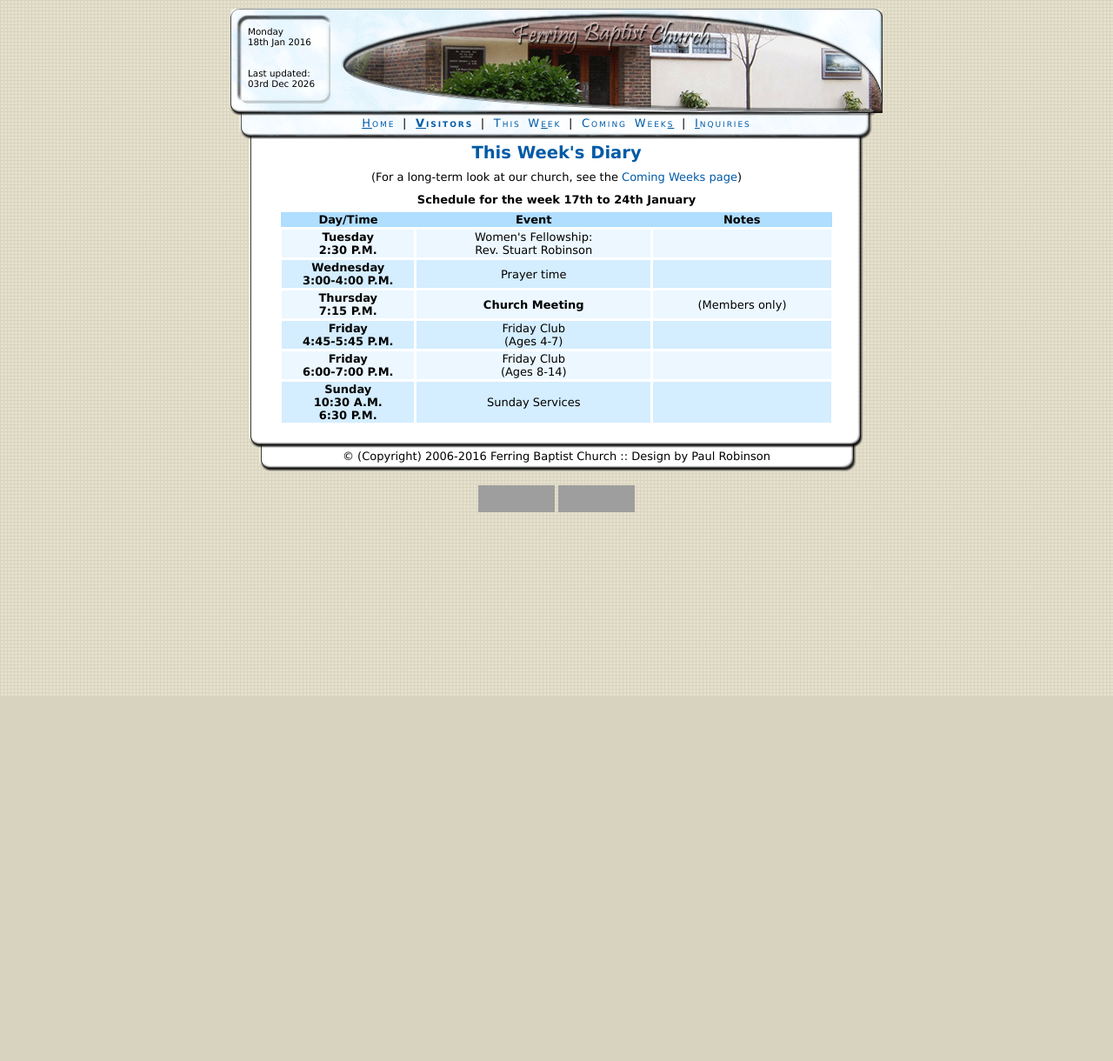
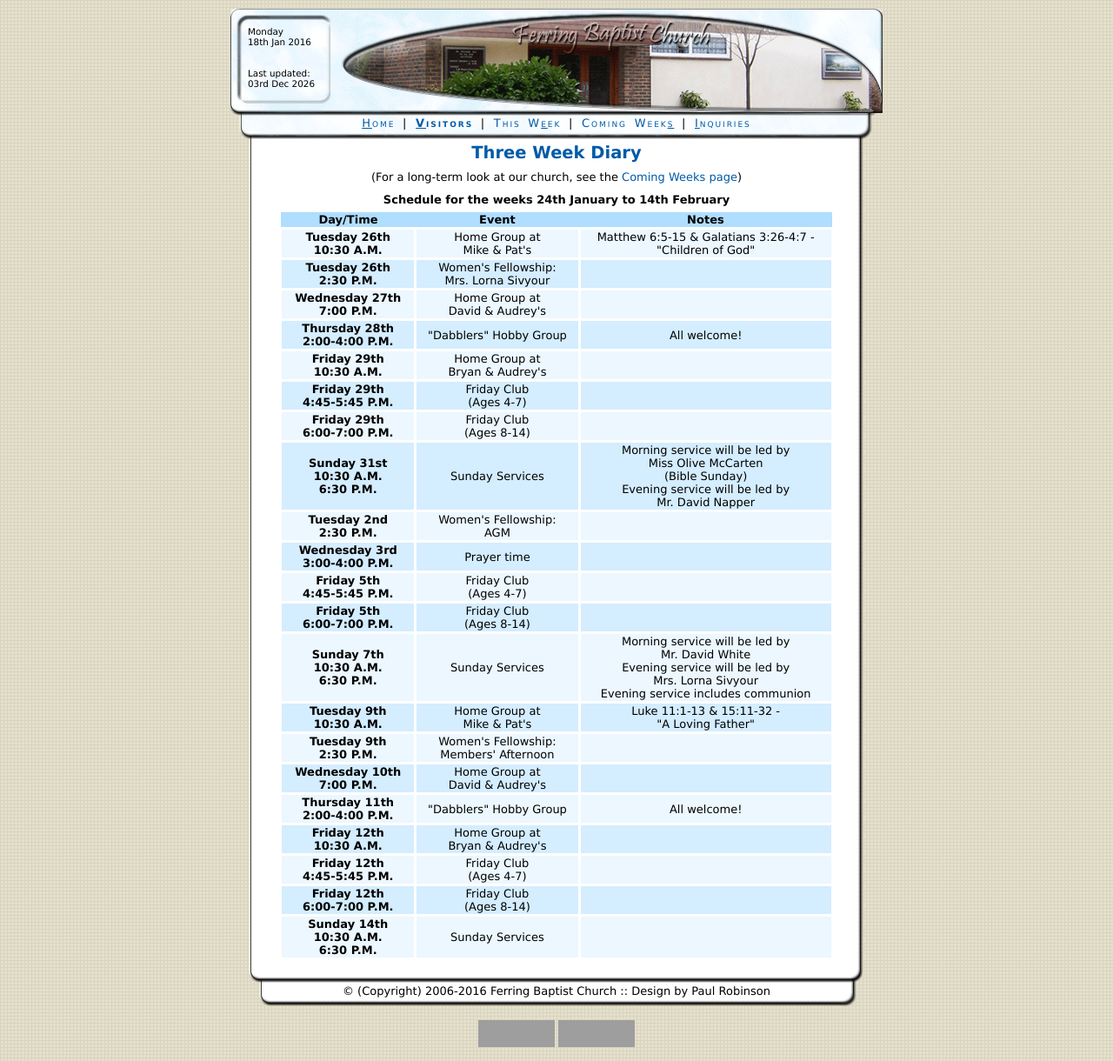
Before and after one commit to paulrr88/church, a PHP site: page /church/diary.php in a window 1280 px wide. Shown: the whole page at 87% size. Before the commit the page ends 800 px from the top, so only its background shows below. Run offline with PHP 8.4, Linux system fonts and the light colour scheme; grey boxes are pictures that could not be loaded.

Commit message:
Three week diary update
Until 14th Feb, also fixed typo of Lorna Sivyour’s name in Upcoming page

```diff
--- a/diary.php
+++ b/diary.php
@@ -2,11 +2,11 @@
 
 <?php include("header.php"); ?>
 			<div id="content">
-				<h1>This Week's Diary</h1>
+				<h1>Three Week Diary</h1>
 
 				<p class="centre">(For a long-term look at our church, see the <a href="upcoming.php">Coming Weeks page</a>)</p>
 
-				<p class="centre"><strong>Schedule for the week 17th to 24th January</strong></p>
+				<p class="centre"><strong>Schedule for the weeks 24th January to 14th February</strong></p>
 
 				<table class="styled" summary="Schedule for events in the coming week(s)">
 					<thead>
@@ -18,32 +18,115 @@
 					</thead>
 					<tbody>
 						<tr class="odd">
-							<th scope="row">Tuesday<br />2:30 P.M.</th>
-							<td>Women's Fellowship:<br />Rev. Stuart Robinson</td>
+							<th scope="row">Tuesday 26th<br /> 10:30 A.M.</th>
+							<td>Home Group at<br />Mike &amp; Pat's</td>
+							<td>Matthew 6:5-15 &amp; Galatians 3:26-4:7 - <br />"Children of God"</td>
+						</tr>
+                         <tr>
+							<th scope="row">Tuesday 26th<br />2:30 P.M.</th>
+							<td>Women's Fellowship:<br />Mrs. Lorna Sivyour</td>
+							<td></td>
+						</tr>
+						<tr class="odd">
+							<th scope="row">Wednesday 27th<br />7:00 P.M.</th>
+							<td>Home Group at<br />David &amp; Audrey's</td>
 							<td></td>
 						</tr>
 						<tr>
-							<th scope="row">Wednesday<br />3:00-4:00 P.M.</th>
+							<th scope="row">Thursday 28th<br />2:00-4:00 P.M.</th>
+							<td>"Dabblers" Hobby Group</td>
+							<td>All welcome!</td>
+						</tr>
+						<tr class="odd">
+							<th scope="row">Friday 29th<br />10:30 A.M.</th>
+							<td>Home Group at<br />Bryan &amp; Audrey's</td>
+							<td></td>
+						</tr>
+						<tr>
+							<th scope="row">Friday 29th<br />4:45-5:45 P.M.</th>
+							<td>Friday Club<br />(Ages 4-7)</td>
+							<td></td>
+						</tr>
+						<tr class="odd">
+							<th scope="row">Friday 29th<br />6:00-7:00 P.M.</th>
+							<td>Friday Club<br />(Ages 8-14)</td>
+							<td></td>
+						</tr>
+						<tr>
+							<th scope="row">Sunday 31st<br />10:30 A.M.<br />6:30 P.M.</th>
+							<td>Sunday Services</td>
+							<td>Morning service will be led by<br />
+								Miss Olive McCarten<br />
+								(Bible Sunday)<br />
+								Evening service will be led by<br />
+								Mr. David Napper</td>
+						</tr>
+						<tr class="odd">
+							<th scope="row">Tuesday 2nd<br />2:30 P.M.</th>
+							<td>Women's Fellowship:<br />AGM</td>
+							<td></td>
+						</tr>
+						<tr>
+							<th scope="row">Wednesday 3rd<br />3:00-4:00 P.M.</th>
 							<td>Prayer time</td>
 							<td></td>
 						</tr>
 						<tr class="odd">
-							<th scope="row">Thursday<br /> 7:15 P.M.</th>
-							<td><strong>Church Meeting</strong></td>
-							<td>(Members only)</td>
-						</tr>
-						<tr>
-							<th scope="row">Friday<br />4:45-5:45 P.M.</th>
+							<th scope="row">Friday 5th<br />4:45-5:45 P.M.</th>
 							<td>Friday Club<br />(Ages 4-7)</td>
 							<td></td>
 						</tr>
-						<tr class="odd">
-							<th scope="row">Friday<br />6:00-7:00 P.M.</th>
+						<tr>
+							<th scope="row">Friday 5th<br />6:00-7:00 P.M.</th>
 							<td>Friday Club<br />(Ages 8-14)</td>
 							<td></td>
 						</tr>
+						<tr class="odd">
+							<th scope="row">Sunday 7th<br />10:30 A.M.<br />6:30 P.M.</th>
+							<td>Sunday Services</td>
+							<td>Morning service will be led by<br />
+								Mr. David White<br />
+								Evening service will be led by<br />
+								Mrs. Lorna Sivyour<br />
+								Evening service includes communion</td>
+						</tr>
 						<tr>
-							<th scope="row">Sunday<br />10:30 A.M.<br />6:30 P.M.</th>
+							<th scope="row">Tuesday 9th<br /> 10:30 A.M.</th>
+							<td>Home Group at<br />Mike &amp; Pat's</td>
+							<td>Luke 11:1-13 &amp; 15:11-32 - <br />"A Loving Father"</td>
+						</tr>
+            <tr class="odd">
+							<th scope="row">Tuesday 9th<br />2:30 P.M.</th>
+							<td>Women's Fellowship:<br />Members' Afternoon</td>
+							<td></td>
+						</tr>
+						<tr>
+							<th scope="row">Wednesday 10th<br />7:00 P.M.</th>
+							<td>Home Group at<br />David &amp; Audrey's</td>
+							<td></td>
+						</tr>
+						<tr class="odd">
+							<th scope="row">Thursday 11th<br />2:00-4:00 P.M.</th>
+							<td>"Dabblers" Hobby Group</td>
+							<td>All welcome!</td>
+						</tr>
+						<tr>
+							<th scope="row">Friday 12th<br />10:30 A.M.</th>
+							<td>Home Group at<br />Bryan &amp; Audrey's</td>
+							<td></td>
+						</tr>
+						<tr class="odd">
+							<th scope="row">Friday 12th<br />4:45-5:45 P.M.</th>
+							<td>Friday Club<br />(Ages 4-7)</td>
+							<td></td>
+						</tr>
+						<tr>
+							<th scope="row">Friday 12th<br />6:00-7:00 P.M.</th>
+							<td>Friday Club<br />(Ages 8-14)</td>
+							<td></td>
+						</tr>
+						<tr class="odd">
+							<th scope="row">Sunday 14th<br />10:30 A.M.<br />6:30 P.M.</th>
 							<td>Sunday Services</td>
 							<td></td>
 						</tr>
--- a/index.php
+++ b/index.php
@@ -12,10 +12,10 @@
 
 				<!--<h1 class="hcline"><a href="holidayclub.php">Holiday Club 2015 details and form now available!</a></h1>-->
 
-				<div class="nbox_top"><h1>Diary update - 18/01/16</h1></div>
+				<div class="nbox_top"><h1>Diary update - 25/01/16</h1></div>
 
 				<div class="nbox_content">
-					<p>I've <a href="diary.php">updated the diary</a> for the next week.</p>
+					<p>I've <a href="diary.php">updated the diary</a> for the next three weeks!</p>
 
 					<p>- Paul</p>
 				</div>
--- a/upcoming.php
+++ b/upcoming.php
@@ -43,7 +43,7 @@
 						<tr>
 							<th scope="row">Feb 7th</th>
 							<td>Mr. David White</td>
-							<td>Mrs. Lorna Sivyor <strong>(C)</strong></td>
+							<td>Mrs. Lorna Sivyour <strong>(C)</strong></td>
 						</tr>
 						<tr class="odd">
 							<th scope="row">Feb 14th</th>
```
